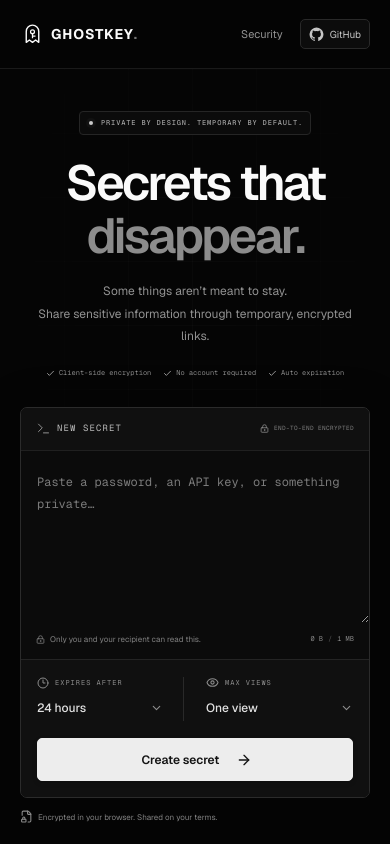
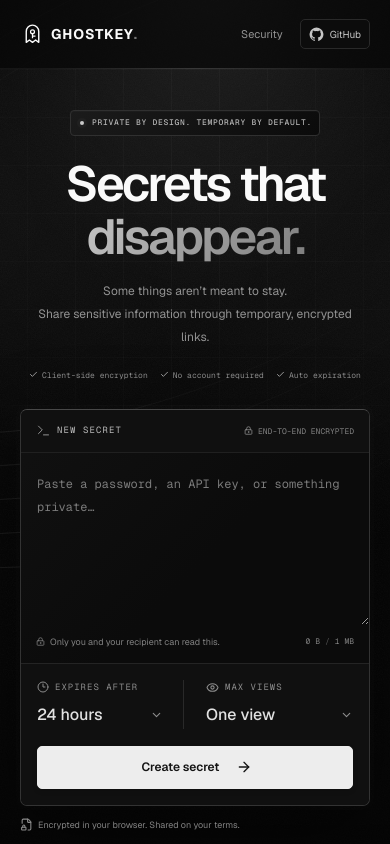
Before and after one commit to Mo7ammedd/GhostyKey, a Next.js app: page / in a window 390 px wide. Shown: the top 844 px of the page. Built offline with nearby package versions, Linux system fonts and the light colour scheme.

Commit message:
style: add silver ambient lighting and refine mobile typography

```diff
--- a/src/app/globals.css
+++ b/src/app/globals.css
@@ -10,7 +10,7 @@
 :root { color-scheme: dark; }
 * { box-sizing: border-box; }
 html { scroll-behavior: smooth; scroll-padding-top: 32px; }
-body { margin: 0; background: #050505; color: #fafafa; font-family: var(--font-geist-sans), sans-serif; font-size: 14px; -webkit-font-smoothing: antialiased; }
+body { position: relative; isolation: isolate; margin: 0; background: #050505; color: #fafafa; font-family: var(--font-geist-sans), sans-serif; font-size: 14px; -webkit-font-smoothing: antialiased; }
 body:has(dialog[open]) { overflow: hidden; }
 button, input, textarea, select { font: inherit; }
 button, a, input, select, textarea { -webkit-tap-highlight-color: transparent; }
@@ -21,10 +21,55 @@ button { border: 0; }
 ::selection { background: #414141; color: #fff; }
 :focus-visible { outline: 2px solid #a3a3a3; outline-offset: 4px; }
 svg { flex-shrink: 0; }
+.ambient-background {
+  position: absolute;
+  z-index: -1;
+  inset: 0;
+  max-height: 1120px;
+  overflow: hidden;
+  pointer-events: none;
+  user-select: none;
+  mask-image: linear-gradient(#000 65%, transparent);
+}
+.ambient-glow {
+  position: absolute;
+  top: -320px;
+  left: 50%;
+  width: 1600px;
+  height: 1180px;
+  transform: translateX(-50%);
+  background:
+    radial-gradient(ellipse at 52% 20%, #ffffff1c, #ffffff06 32%, transparent 62%),
+    radial-gradient(ellipse at 12% 48%, #ffffff0a, transparent 38%),
+    radial-gradient(ellipse at 88% 55%, #ffffff08, transparent 36%);
+}
+.ambient-grid {
+  position: absolute;
+  inset: 80px 0 0;
+  background-image: linear-gradient(#ffffff08 1px, transparent 1px), linear-gradient(90deg, #ffffff08 1px, transparent 1px);
+  background-size: 72px 72px;
+  background-position: center top;
+  mask-image: radial-gradient(ellipse 62% 58% at 50% 15%, #000 6%, transparent 100%);
+}
+.ambient-contours {
+  position: absolute;
+  top: -65px;
+  left: 50%;
+  width: max(1400px, 100%);
+  height: 1000px;
+  transform: translateX(-50%);
+  mask-image: radial-gradient(ellipse 34% 38% at 50% 34%, transparent 38%, #000 100%);
+}
+.ambient-rail { position: absolute; top: 80px; width: 1px; height: 720px; background: linear-gradient(transparent, #ffffff12 23%, #ffffff08 62%, transparent); }
+.ambient-rail-left { left: calc(50% - 560px); }
+.ambient-rail-right { right: calc(50% - 560px); }
+.ambient-rail::before { content: ""; position: absolute; top: 95px; left: -2px; width: 5px; height: 5px; background: #8c8c8c; box-shadow: 0 0 16px #ffffff35; }
+.ambient-grain { position: absolute; inset: 0; background: url("/textures/grain.svg") repeat; opacity: .045; }
 .app-content { min-height: calc(100svh - 176px); }
 .skip-link { position: fixed; z-index: 100; top: -80px; left: 20px; background: #fafafa; color: #080808; padding: 12px 20px; border-radius: 4px; }
 .skip-link:focus { top: 16px; }
-.site-header { height: 80px; border-bottom: 1px solid #1a1a1a; background: #050505ed; }
+.site-header { position: relative; height: 80px; border-bottom: 1px solid #ffffff0d; background: #050505a6; }
+.site-header::after { content: ""; position: absolute; inset: auto 0 -1px; height: 1px; background: linear-gradient(90deg, transparent 10%, #ffffff23 50%, transparent 90%); pointer-events: none; }
 .header-inner, .footer-inner { max-width: 1184px; padding: 0 32px; margin: 0 auto; height: 100%; display: flex; align-items: center; justify-content: space-between; }
 .brand { display: inline-flex; align-items: center; gap: 9px; font-weight: 660; font-size: 16px; letter-spacing: 1.3px; }
 .brand-period { color: #737373; }
@@ -35,22 +80,21 @@ svg { flex-shrink: 0; }
 .github-link:hover { border-color: #484848; background: #141414; }
 .github-link > svg:last-child { color: #747474; margin-left: 4px; }
 .landing-main { position: relative; isolation: isolate; overflow: clip; padding: 0 32px; }
-.landing-main::before { content: ""; pointer-events: none; position: absolute; z-index: -1; inset: 0 0 auto; height: 770px; background-image: linear-gradient(#ffffff05 1px, transparent 1px), linear-gradient(90deg, #ffffff05 1px, transparent 1px); background-size: 64px 64px; mask-image: radial-gradient(ellipse 55% 53% at 50% 26%, #000 15%, transparent 100%); }
 .hero { position: relative; max-width: 1120px; margin: 0 auto; text-align: center; padding: 55px 0 34px; }
-.status-pill { display: inline-flex; align-items: center; gap: 8px; padding: 6px 9px; border: 1px solid #252525; border-radius: 4px; background: #0b0b0b; color: #a3a3a3; font-family: var(--font-geist-mono), monospace; font-size: 9px; font-weight: 450; letter-spacing: 1.1px; line-height: 1.4; }
+.status-pill { display: inline-flex; align-items: center; gap: 8px; padding: 6px 9px; border: 1px solid #303030; border-radius: 4px; background: linear-gradient(135deg, #1b1b1b, #0b0b0b); box-shadow: 0 1px 0 #ffffff06 inset; color: #b5b5b5; font-family: var(--font-geist-mono), monospace; font-size: 10px; font-weight: 450; letter-spacing: 1.1px; line-height: 1.4; }
 .status-dot { width: 4px; height: 4px; border-radius: 50%; background: #c9c9c9; box-shadow: 0 0 0 3px #ffffff07; margin: 0 2px; }
 .hero h1 { margin: 21px 0 0; font-size: clamp(46px, 5.4vw, 72px); font-weight: 530; letter-spacing: -3.8px; line-height: 1.12; }
-.hero h1 > span { color: #8c8c8c; }
+.hero h1 > span { color: #a3a3a3; background: linear-gradient(125deg, #d4d4d4 5%, #a3a3a3 45%, #737373 95%); background-clip: text; -webkit-text-fill-color: transparent; }
 .hero-description { font-size: 14px; color: #929292; line-height: 1.85; margin: 18px 0 0; font-weight: 400; }
-.trust-row { display: flex; align-items: center; justify-content: center; gap: 22px; margin-top: 22px; font-family: var(--font-geist-mono), monospace; font-size: 9px; color: #8b8b8b; }
+.trust-row { display: flex; align-items: center; justify-content: center; gap: 22px; margin-top: 22px; font-family: var(--font-geist-mono), monospace; font-size: 10px; color: #8b8b8b; }
 .trust-row > span { display: inline-flex; align-items: center; gap: 5px; }
 .trust-row svg { color: #c3c3c3; }
-.hero-cross { position: absolute; top: 100px; color: #383838; font-family: var(--font-geist-mono), monospace; font-size: 17px; font-weight: 200; }
+.hero-cross { position: absolute; top: 100px; color: #595959; font-family: var(--font-geist-mono), monospace; font-size: 17px; font-weight: 200; }
 .cross-left { left: 3%; }
 .cross-right { right: 3%; }
 .composer-section { width: 100%; max-width: 792px; margin: 0 auto; }
 .create-shell { width: 100%; }
-.secret-card { width: 100%; background: #0b0b0b; border: 1px solid #2b2b2b; border-radius: 8px; overflow: hidden; box-shadow: 0 8px 48px #00000040, 0 1px 0 #ffffff04 inset; }
+.secret-card { width: 100%; background: linear-gradient(135deg, #111 0%, #0b0b0b 45%); border: 1px solid #333; border-top-color: #484848; border-radius: 8px; overflow: hidden; box-shadow: 0 24px 80px #00000066, 0 0 0 4px #ffffff02, 0 1px 0 #ffffff06 inset; }
 .panel-heading { display: flex; align-items: center; justify-content: space-between; gap: 12px; min-height: 46px; padding: 13px 21px; border-bottom: 1px solid #202020; background: #101010; color: #bcbcbc; font-family: var(--font-geist-mono), monospace; font-size: 10px; line-height: 1.5; letter-spacing: 1.1px; }
 .panel-heading > span { display: inline-flex; align-items: center; gap: 8px; }
 .panel-heading svg { color: #919191; }
@@ -241,6 +285,11 @@ kbd { display: inline-flex; align-items: center; justify-content: center; height
 }
 
 @media (max-width: 640px) {
+  .ambient-background { max-height: 1000px; }
+  .ambient-glow { top: -220px; width: 950px; height: 920px; }
+  .ambient-grid { top: 69px; background-size: 48px 48px; mask-image: radial-gradient(ellipse 95% 55% at 50% 10%, #000, transparent); }
+  .ambient-contours { top: -80px; width: 940px; height: 760px; opacity: .65; }
+  .ambient-rail { display: none; }
   .site-header { height: 69px; }
   .header-inner, .footer-inner { padding-left: 20px; padding-right: 20px; }
   .brand { font-size: 14px; gap: 6px; letter-spacing: 1px; }
@@ -252,31 +301,32 @@ kbd { display: inline-flex; align-items: center; justify-content: center; height
   .github-link > svg:last-child { display: none; }
   .landing-main { padding: 0 20px; }
   .hero { padding: 41px 0 28px; }
-  .hero .status-pill { font-size: 7px; letter-spacing: .85px; padding: 6px 7px; gap: 6px; }
+  .hero .status-pill { font-size: 8px; letter-spacing: .7px; padding: 6px 7px; gap: 6px; }
   .hero h1 { font-size: 49px; letter-spacing: -2.6px; line-height: 1.08; margin-top: 22px; }
   .hero h1 > span { display: block; }
   .hero-description { font-size: 12px; line-height: 1.9; margin-top: 17px; max-width: 330px; margin-left: auto; margin-right: auto; }
-  .trust-row { flex-wrap: wrap; column-gap: 12px; row-gap: 9px; font-size: 7px; margin-top: 20px; }
+  .trust-row { flex-wrap: wrap; column-gap: 12px; row-gap: 9px; font-size: 8px; margin-top: 20px; }
   .trust-row > span { gap: 4px; }
   .trust-row svg { width: 9px; height: 9px; }
   .secret-card { border-radius: 7px; }
   .panel-heading { padding: 12px 15px; min-height: 43px; font-size: 9px; gap: 8px; }
-  .panel-heading .panel-encryption { font-size: 6px; letter-spacing: .4px; gap: 5px; }
+  .panel-heading .panel-encryption { font-size: 8px; letter-spacing: 0; gap: 5px; }
   .panel-heading > span:first-child { gap: 6px; }
   .panel-heading .panel-encryption > svg { width: 9px; height: 9px; }
-  .secret-input { font-size: 12px; min-height: 172px; padding: 20px 16px 12px; }
-  .editor-bottom { padding: 10px 15px 14px; align-items: flex-start; font-size: 8px; line-height: 1.6; gap: 12px; }
+  .secret-input { font-size: 16px; min-height: 172px; padding: 20px 16px 12px; }
+  .secret-input::placeholder { font-size: 12px; }
+  .editor-bottom { padding: 10px 15px 14px; align-items: flex-start; font-size: 9px; line-height: 1.6; gap: 12px; }
   .editor-bottom > span:first-child { gap: 5px; max-width: 195px; }
-  .editor-bottom > span:last-child { font-size: 7px; gap: 3px; }
+  .editor-bottom > span:last-child { font-size: 8px; gap: 3px; }
   .editor-bottom > span:first-child > svg { width: 9px; height: 9px; }
   .composer-toolbar { grid-template-columns: 1fr 1fr; gap: 17px 22px; padding: 16px; }
   .setting-field { padding-right: 20px; }
   .views-field { padding-right: 0; }
-  .setting-field label { font-size: 7px; gap: 6px; }
+  .setting-field label { font-size: 9px; gap: 6px; }
   .select-wrap { margin-top: 6px; }
-  .select-wrap select { font-size: 12px; min-height: 26px; }
+  .select-wrap select { font-size: 16px; min-height: 28px; }
   .create-button { grid-column: 1 / -1; justify-content: center; gap: 16px; min-height: 43px; font-size: 12px; }
-  .composer-caption { font-size: 8px; line-height: 1.6; margin-top: 12px; }
+  .composer-caption { font-size: 9px; line-height: 1.6; margin-top: 12px; }
   .composer-caption > span { gap: 5px; }
   .composer-caption > .keyboard-hint { display: none; }
   .custom-expiration { font-size: 10px; padding: 14px 16px; gap: 10px; }
@@ -286,8 +336,8 @@ kbd { display: inline-flex; align-items: center; justify-content: center; height
   .technical-specs > div:nth-child(odd) { padding-left: 0 !important; }
   .technical-specs > div:nth-child(even) { border-right: 0; padding-right: 0 !important; }
   .technical-specs > div:nth-child(-n+2) { border-bottom: 1px solid #1f1f1f; }
-  .technical-specs .spec-label { font-size: 7px; }
-  .technical-specs > div > span:last-child { font-size: 8px; }
+  .technical-specs .spec-label { font-size: 8px; }
+  .technical-specs > div > span:last-child { font-size: 10px; }
   .how-section { margin-top: 48px; }
   .section-topline { margin-bottom: 13px; }
   .eyebrow { font-size: 8px; }
@@ -372,8 +422,8 @@ kbd { display: inline-flex; align-items: center; justify-content: center; height
   .main-nav { gap: 12px; }
   .github-link > span { display: none; }
   .hero h1 { font-size: 44px; }
-  .hero .status-pill { font-size: 6px; }
-  .trust-row { font-size: 6px; gap: 8px; }
+  .hero .status-pill { font-size: 7px; }
+  .trust-row { font-size: 8px; gap: 8px; }
   .panel-heading .panel-encryption { letter-spacing: 0; }
   .result-caption { flex-direction: column; gap: 6px; }
   .result-caption > span { max-width: none; }
@@ -383,3 +433,8 @@ kbd { display: inline-flex; align-items: center; justify-content: center; height
   html { scroll-behavior: auto; }
   *, *::before, *::after { animation-duration: .01ms !important; animation-iteration-count: 1 !important; transition-duration: .01ms !important; }
 }
+
+@media (forced-colors: active) {
+  .ambient-background { display: none; }
+  .hero h1 > span { background: none; -webkit-text-fill-color: currentColor; }
+}
--- a/src/app/layout.tsx
+++ b/src/app/layout.tsx
@@ -1,6 +1,7 @@
 import type { Metadata, Viewport } from "next";
 import { GeistSans } from "geist/font/sans";
 import { GeistMono } from "geist/font/mono";
+import { AmbientBackground } from "@/components/ambient-background";
 import { SiteHeader } from "@/components/site-header";
 import { SiteFooter } from "@/components/site-footer";
 import "./globals.css";
@@ -21,7 +22,13 @@ export const viewport: Viewport = { width: "device-width", initialScale: 1, them
 export default function RootLayout({ children }: Readonly<{ children: React.ReactNode }>) {
   return (
     <html lang="en" className={`${GeistSans.variable} ${GeistMono.variable}`}>
-      <body className="font-sans antialiased"><a href="#main-content" className="skip-link">Skip to content</a><SiteHeader /><div id="main-content" className="app-content">{children}</div><SiteFooter /></body>
+      <body className="font-sans antialiased">
+        <AmbientBackground />
+        <a href="#main-content" className="skip-link">Skip to content</a>
+        <SiteHeader />
+        <div id="main-content" className="app-content">{children}</div>
+        <SiteFooter />
+      </body>
     </html>
   );
 }
--- /dev/null
+++ b/src/components/ambient-background.tsx
@@ -0,0 +1,28 @@
+export function AmbientBackground() {
+  return (
+    <div className="ambient-background" aria-hidden="true">
+      <div className="ambient-glow" />
+      <div className="ambient-grid" />
+      <svg className="ambient-contours" viewBox="0 0 1600 1000" fill="none">
+        <defs>
+          <linearGradient id="contour-light" x1="280" y1="30" x2="1290" y2="880" gradientUnits="userSpaceOnUse">
+            <stop stopColor="#fff" stopOpacity="0.04" />
+            <stop offset="0.35" stopColor="#fff" stopOpacity="0.19" />
+            <stop offset="0.7" stopColor="#fff" stopOpacity="0.05" />
+            <stop offset="1" stopColor="#fff" stopOpacity="0" />
+          </linearGradient>
+        </defs>
+        <g stroke="url(#contour-light)" strokeWidth="1">
+          <ellipse cx="800" cy="310" rx="730" ry="320" transform="rotate(-24 800 310)" />
+          <ellipse cx="800" cy="310" rx="790" ry="380" transform="rotate(-24 800 310)" />
+          <ellipse cx="800" cy="310" rx="850" ry="440" transform="rotate(-24 800 310)" />
+          <ellipse cx="800" cy="310" rx="910" ry="500" transform="rotate(-24 800 310)" />
+          <ellipse cx="800" cy="310" rx="970" ry="560" transform="rotate(-24 800 310)" />
+        </g>
+      </svg>
+      <div className="ambient-rail ambient-rail-left" />
+      <div className="ambient-rail ambient-rail-right" />
+      <div className="ambient-grain" />
+    </div>
+  );
+}
```
Also changed, not shown: public/textures/grain.svg (added).
